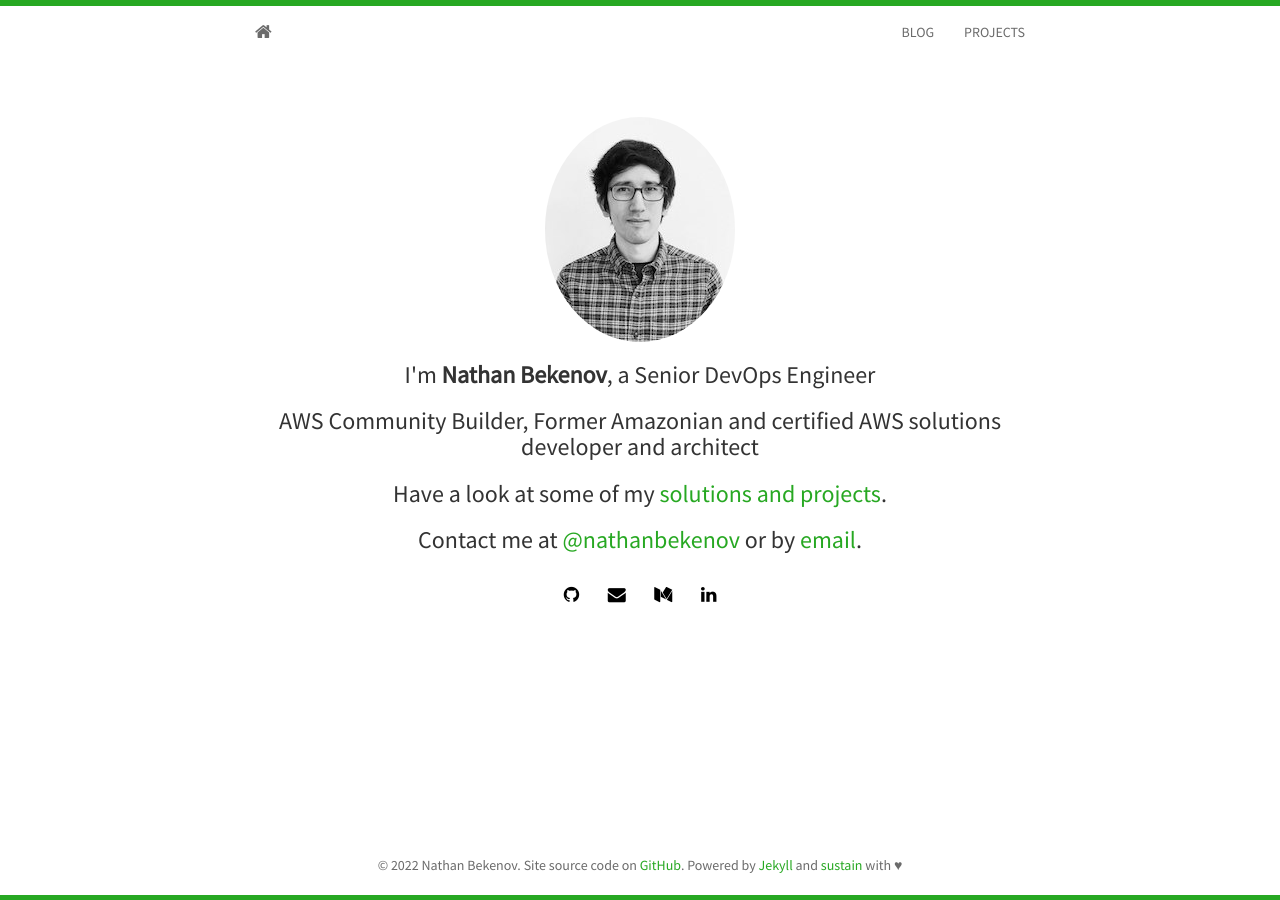
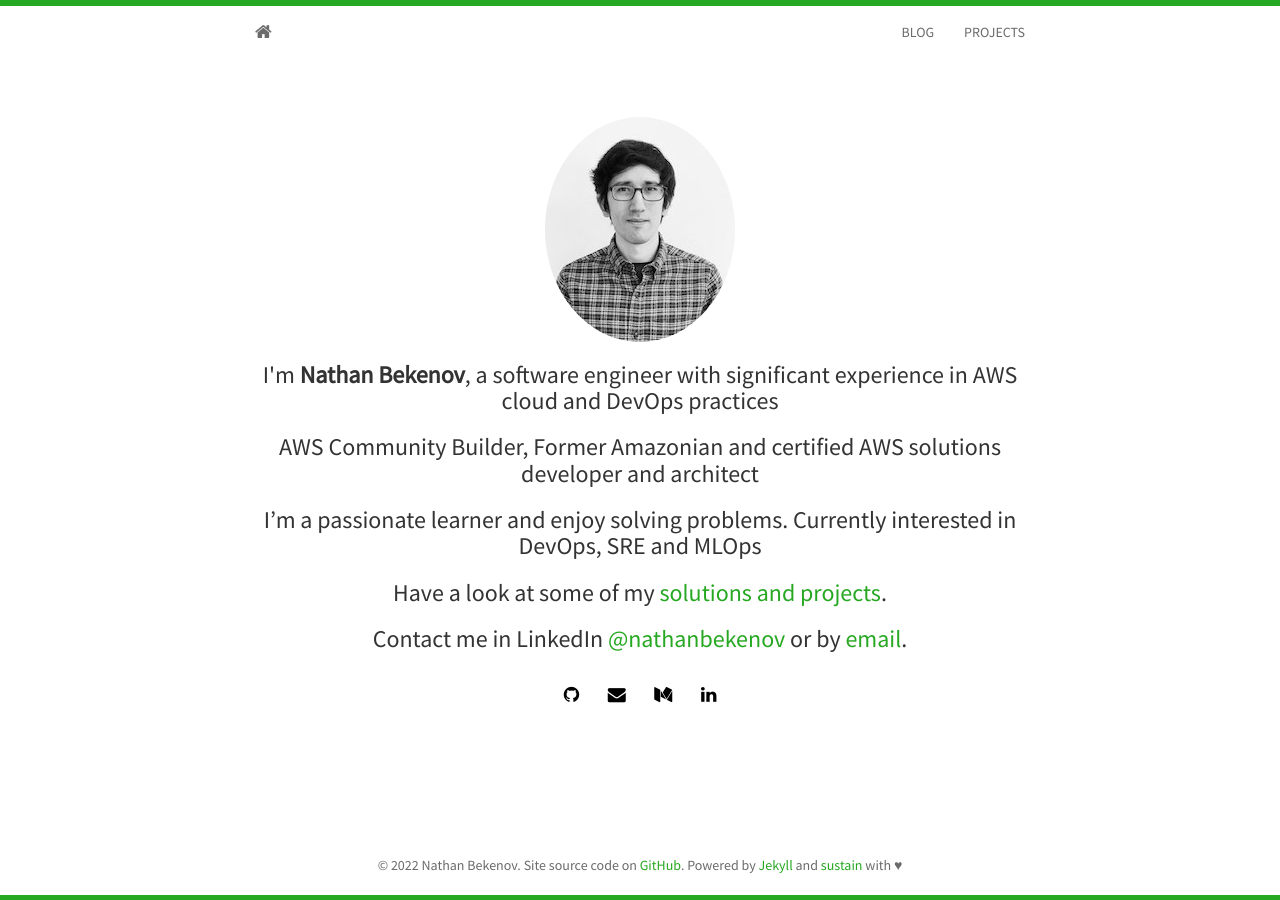
Before and after one commit to nbekenov/nbekenov.github.io, a Jekyll site: the page built from index.html, in a window 1280 px wide. Built offline with Jekyll 4.4.1, drawn with Linux system fonts in a browser that asks for light colours; nearby versions of some CDN libraries; the list of posts is cut into pages by our own code.

Commit message:
update front page description

```diff
--- a/index.html
+++ b/index.html
@@ -7,11 +7,12 @@
 	  <div class="avatar">
 		<img class="img-circle" src="{{ site.baseurl }}static/img/{{ site.avatar }}" alt="Responsive image">
 	  </div>
-	  <h3>I'm <strong>{{ site.author }}</strong>, a Senior DevOps Engineer </h3>
+	  <h3>I'm <strong>{{ site.author }}</strong>, a software engineer with significant experience in AWS cloud and DevOps practices </h3>
 	  <h3>AWS Community Builder, Former Amazonian and certified AWS solutions developer and architect</h3>
+	  <h3> I’m a passionate learner and enjoy solving problems. Currently interested in DevOps, SRE and MLOps </h3>
 	  <h3>Have a look at some of my <a href="{{ site.baseurl }}projects.html"> solutions and projects</a>.</h3>
 	  <!-- <h3>For more check out my academic &amp; professional <a href="http://jekyllt.github.io/vitae">Resume</a>.</h3> -->
-	  <h3>Contact me at <a href="http://twitter.com/{{ site.twitter }}">@{{ site.twitter }}</a> or by <a href="mailto:{{ site.email }}">email</a>.</h3>
+	  <h3>Contact me in LinkedIn <a href="http://linkedin.com/in/{{ site.linkedin }}">@{{ site.linkedin }}</a> or by <a href="mailto:{{ site.email }}">email</a>.</h3>
 	  {% include social.html %}
 	</div>
 </section>
```
